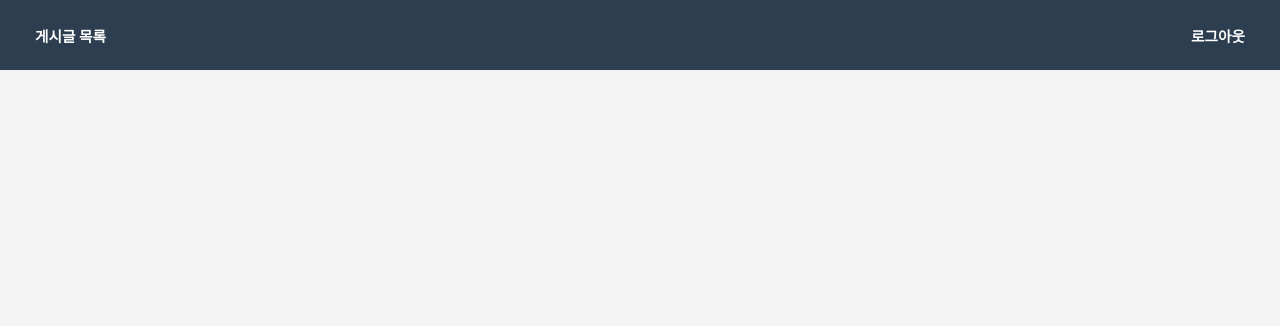
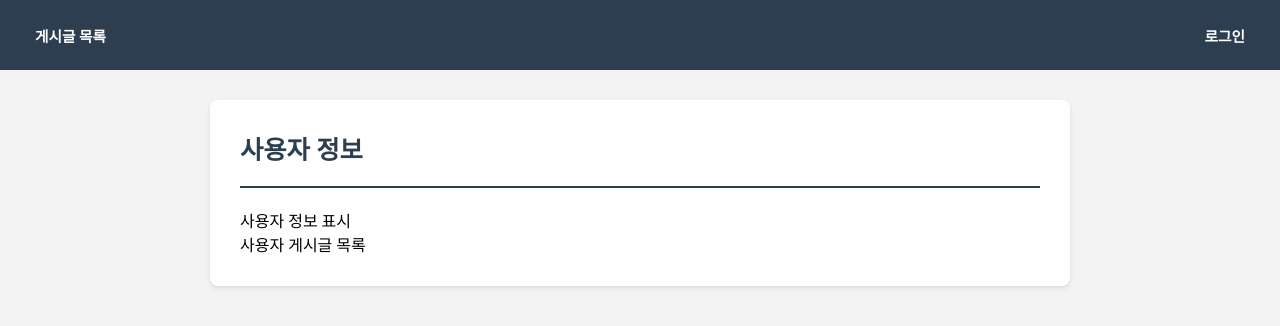
Before and after one commit to 7dong7/board-front, a React (Vite) app: page /members/1 in a window 1280 px wide. Before the commit this address had no page. Shown: the top 326 px of the page. Built offline with nearby package versions, Linux system fonts and the light colour scheme; sample sign-in values are in the browser's storage.

Commit message:
로그인 사용자 정보 localStorage -> jwt 토큰에서 꺼내는 방식으로 변경

```diff
--- a/package.json
+++ b/package.json
@@ -15,6 +15,7 @@
     "@ckeditor/ckeditor5-react": "^9.5.0",
     "axios": "^1.8.4",
     "date-fns": "^4.1.0",
+    "jwt-decode": "^4.0.0",
     "react": "^19.0.0",
     "react-dom": "^19.0.0",
     "react-router-dom": "^7.4.0"
--- a/src/App.jsx
+++ b/src/App.jsx
@@ -7,11 +7,12 @@ import TopNavigationBar from "./components/layout/TopNavigationBar.jsx";
 import Login from "./pages/Login.jsx"; // 로그인 페이지
 import Posts from "./pages/Posts.jsx"; // 게시글 목록
 import PostDetail from "./pages/PostDetail.jsx"; // 게시글 내용
-import PostNew from "./pages/PostNew.jsx";
-import PostEdit from "./pages/PostEdit.jsx";
+import PostNew from "./pages/PostNew.jsx"; // 게시글 작성
+import PostEdit from "./pages/PostEdit.jsx"; // 게시글 수정
+import MemberDetail from "./pages/MemberDetail.jsx"; // 사용자 정보
 
 // OAuth2 정리
-import OAuth2Handler from "./pages/OAuth2Handler.jsx";
+import OAuth2Handler from "./components/oauth/OAuth2Handler.jsx";
 
 // 경로 설정
     // 조건부 로케이션
@@ -26,8 +27,6 @@ import {AuthProvider} from "./contexts/AuthContext.jsx";
 
 
 function App() {
-
-
     // Header 조건부 렌더링
     const location = useLocation();
     const hideHeader = location.pathname === "/login";
@@ -47,8 +46,9 @@ function App() {
                     <Route path={"/posts/:postId/edit"} element={<PostEdit />}/> {/* 게시글 수정*/}
 
                     <Route path={"/login"} element={<Login />}/> {/* 로그인 페이지*/}
-                    <Route path={"/oauth2/setting/handler"} element={<OAuth2Handler />} />
+                    <Route path={"/oauth2/setting/handler"} element={<OAuth2Handler />} /> {/* OAuth2 로그인 처리 */}
 
+                    <Route path={"/members/:id"} element={<MemberDetail />}/>
                 </Routes>
             </AuthProvider>
             </PublicApiProvider>
--- a/src/components/layout/TopNavigationBar.jsx
+++ b/src/components/layout/TopNavigationBar.jsx
@@ -4,22 +4,22 @@ import "./TopNavigationBar.css";
 // 네비게이션 버튼
 import NavButton from "../common/NavButton.jsx";
 import NavReloadButton from "../common/NavReloadButton.jsx";
+
+// 훅
 import {useEffect, useState} from "react";
 import {usePublicApi} from "../../api/PublicApi.jsx";
 import {useAuth} from "../../contexts/AuthContext.jsx";
+import {jwtDecode} from "jwt-decode";
 
-// 훅
 
 const TopNavigationBar = () => {
     const auth = useAuth(); // 로그인 상태 Context
-    const [username, setUsername] = useState(""); // 로그인 사용자 username
     const publicApi = usePublicApi();
 
     useEffect(() => { // Header 에 로그인 사용자 표시
         const access = localStorage.getItem("access");
         if (access) {
             auth.setIsLogged(true);
-            setUsername(localStorage.getItem("username"));
         }
     }, []);
 
@@ -33,9 +33,7 @@ const TopNavigationBar = () => {
                 withCredentials: true,
             });
             localStorage.removeItem("access");
-            localStorage.removeItem("username");
             auth.setIsLogged(false);
-            setUsername("");
             window.location.href = '/';
         } catch (error) {
             console.log("error: ", error);
@@ -53,7 +51,7 @@ const TopNavigationBar = () => {
                     auth.isLogged
                         ?
                         <div>
-                            <button>{username}</button>
+                            <NavButton text={jwtDecode(localStorage.getItem("access")).nickname} navPath={`/members/${jwtDecode(localStorage.getItem("access")).id}`}></NavButton>
                             <button onClick={logoutHandler}>로그아웃</button>
                         </div>
                         :
--- a/src/pages/OAuth2Handler.jsx
+++ b/src/components/oauth/OAuth2Handler.jsx
@@ -1,4 +1,4 @@
-import {usePublicApi} from "../api/PublicApi.jsx";
+import {usePublicApi} from "../../api/PublicApi.jsx";
 import {useEffect} from "react";
 
 const OAuth2Handler = () => {
@@ -16,12 +16,7 @@ const OAuth2Handler = () => {
                     withCredentials: true,
                 });
                 const access = response.headers['access'];
-                const username = response.headers['username'];
-                console.log("access:", access);
-                console.log("username:", username);
-
                 localStorage.setItem("access", access);
-                localStorage.setItem("username", username);
             } catch (error) {
                 console.log("error:", error);
             }
--- a/src/contexts/AuthContext.jsx
+++ b/src/contexts/AuthContext.jsx
@@ -1,4 +1,6 @@
+// 훅
 import {createContext, useContext, useState} from "react";
+
 
 // 로그인 context 생성
 const AuthContext = createContext();
@@ -6,20 +8,14 @@ const AuthContext = createContext();
 // AuthProvider 생성
 export const AuthProvider = ({children}) => {
     // 초기 로그인 상태 설정
-    const [isLogged, setIsLogged] = useState(!!localStorage.getItem("username"))
-
-    // 로그인 상태
-
-
-    // 로그아웃 상태
+    const [isLogged, setIsLogged] = useState();
 
     return (
-        <AuthContext.Provider value={{ isLogged, setIsLogged }}>
+        <AuthContext.Provider value={{isLogged, setIsLogged}}>
             {children}
         </AuthContext.Provider>
     )
 };
 
-
 // useAuth 훅
 export const useAuth = () => useContext(AuthContext);
--- a/src/pages/Login.jsx
+++ b/src/pages/Login.jsx
@@ -50,10 +50,8 @@ const Login = () => {
                 withCredentials: true,
             });
             const access = response.headers['access'];
-            const username = response.headers['username'];
             if (access) { // 정상적으로 access 토큰 값을 받아온 경우 로컬 스토리지에 저장한다
                 localStorage.setItem("access", access);
-                localStorage.setItem("username", username);
                 auth.setIsLogged(true);
             }
             nav("/"); // 로그인 성공후 페이지 메인 페이지로 이동
--- /dev/null
+++ b/src/pages/MemberDetail.css
@@ -0,0 +1,14 @@
+.MemberDetail {
+    display: flex;
+    flex-direction: column;
+    justify-self: center;
+
+    margin: 30px 0 0 0;
+
+    background-color: #ffffff;
+    box-shadow: 0 2px 4px rgba(0, 0, 0, 0.1);
+    border-radius: 8px;
+
+    padding: 30px;
+    width: 800px;
+}
--- /dev/null
+++ b/src/pages/MemberDetail.jsx
@@ -0,0 +1,38 @@
+// css
+import "./MemberDetail.css";
+
+
+// 훅
+import {useParams} from "react-router-dom";
+import Line from "../components/common/Line.jsx";
+import Header from "../components/common/Header.jsx";
+
+const MemberDetail = () => {
+    const {id} = useParams(); // 사용자 번호
+
+
+    console.log("사용자번호 id:", id);
+
+
+    return (
+        <div className={"MemberDetail"}>
+            <section className={"MemberDetail-header-section"}>
+                <Header
+                    title={"사용자 정보"}
+                    size={"h2"}
+                    color={"basic"}/>
+            </section>
+            <Line/>
+
+            <section className={"MemberDetail-member-section"}>
+                사용자 정보 표시
+            </section>
+
+            <section className={"MemberDetail-posts-section"}>
+                사용자 게시글 목록
+            </section>
+        </div>
+    );
+}
+
+export default MemberDetail;
```
Also changed, not shown: 1 other file (tests, documents, lock files or other folders).
